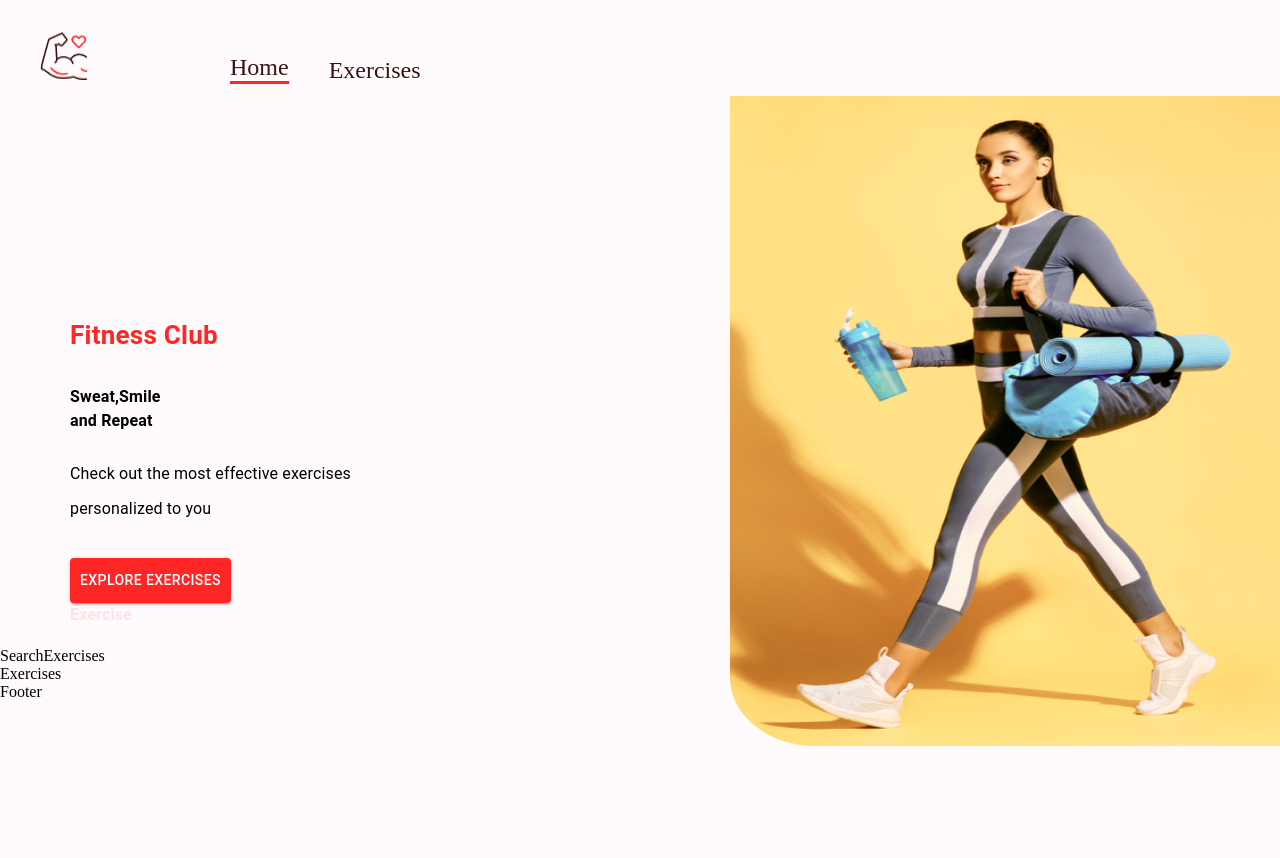
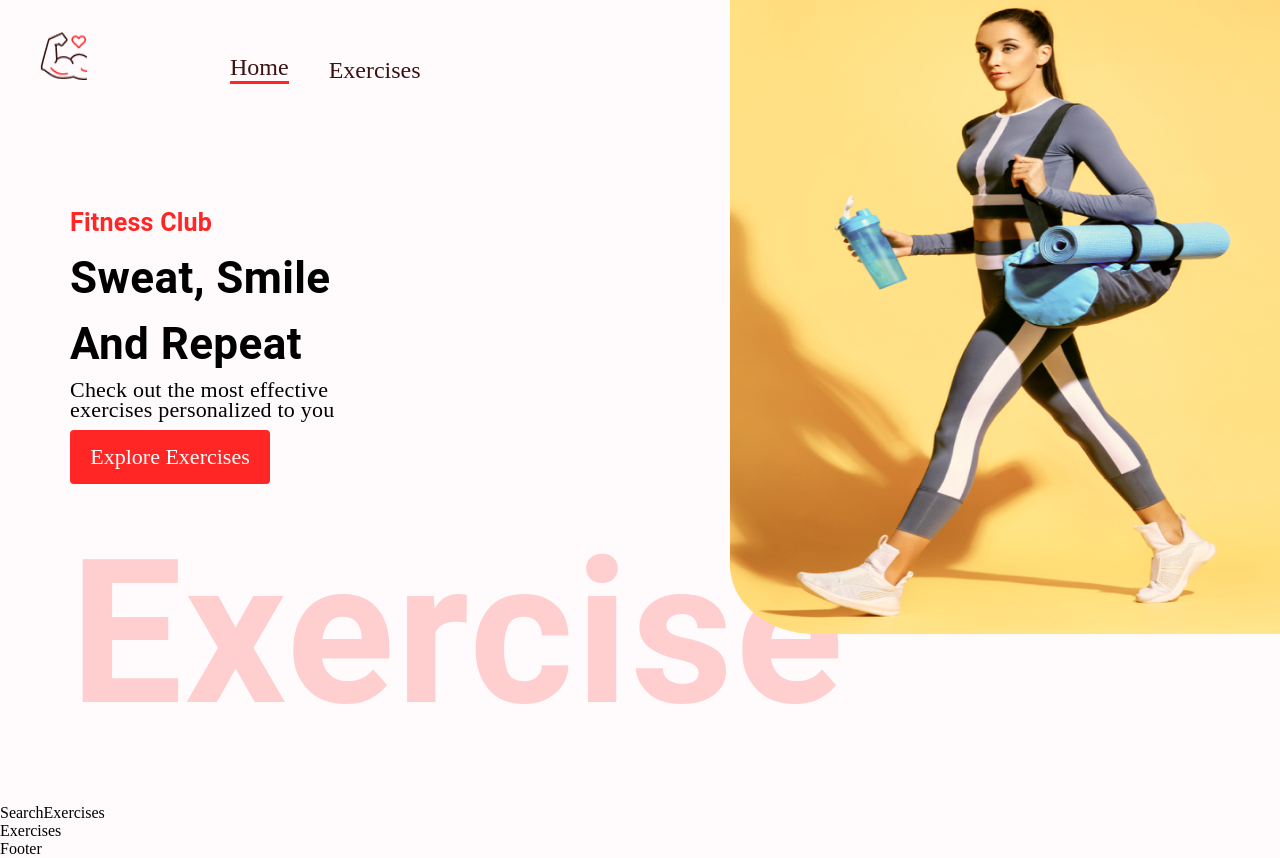
Before and after one commit to anmolbiranwar/Fitness_Exercise_App_with_APIs, a React (Create React App) app: page / in a window 1280 px wide. Shown: the top 858 px of the page. Before the commit the page ends 800 px from the top, so only its background shows below. Built offline with nearby package versions, Linux system fonts and the light colour scheme.

Commit message:
Update HeroBanner.js

```diff
--- a/src/components/HeroBanner.js
+++ b/src/components/HeroBanner.js
@@ -5,33 +5,22 @@ import HeroBannerImage from '../assets/images/banner.png'
 
 const HeroBanner = () => {
   return (
-    <Box sx={{
-        mt:{lg:'212px', xs:'70px'},
-        ml:{sm:'50px'}
-    }} position="relative" p="20px">
-        <Typography color="#ff2625" fontWeight="600" fontSize="26px">
-            Fitness Club
+    <Box sx={{ mt: { lg: '100px', xs: '70px' }, ml: { sm: '50px' } }} position="relative" p="20px">
+    <Typography color="#FF2625" fontWeight="600" fontSize="25px">Fitness Club</Typography>
+     <Typography fontWeight={700} sx={{ fontSize: { lg: '44px', xs: '40px' } }} mb="3px" mt="3px">
+       Sweat, Smile <br />
+       And Repeat
      </Typography>
-        <Typography fontWeight={700} sx={{fontsize:{lg:"44px", xs:'40px'}}} mb="23px" mt="30px">
-            Sweat,Smile <br/> and Repeat
-        </Typography>
-        <Typography fontsize='22px' lineHeight="35px" mb={4}>
+     <Typography fontSize="22px" fontFamily="Alegreya" lineHeight="20px">
        Check out the most effective exercises personalized to you
      </Typography>
-        <Button variant='contained' color='error' href='#exercises' sx={{backgroundColor:'#ff2625', padding:'10px'}}>
-            Explore Exercises
-        </Button>
-        <Typography
-        fontWeight={600}
-        color="#ff2625"
-        sx={{
-            opacity:0.1,
-            display:{lg:'block',xs:'none'}
-        }}
-        >
+     <Stack>
+       <a href="#exercises" style={{ marginTop: '10px', textDecoration: 'none', width: '200px', textAlign: 'center', background: '#FF2625', padding: '14px', fontSize: '22px', textTransform: 'none', color: 'white', borderRadius: '4px' }}>Explore Exercises</a>
+    </Stack>
+     <Typography fontWeight={600} color="#FF2625" sx={{ opacity: '0.2', display: { lg: 'block', xs: 'none' }, fontSize: '200px' }}>
        Exercise
      </Typography>
-        <img src={HeroBannerImage} alt='hero-banner' className="hero-banner-img"/>
+     <img src={HeroBannerImage} alt="hero-banner" className="hero-banner-img" />
    </Box>
   )
 }
```
Lines whose indentation alone changed are shown as unchanged.
